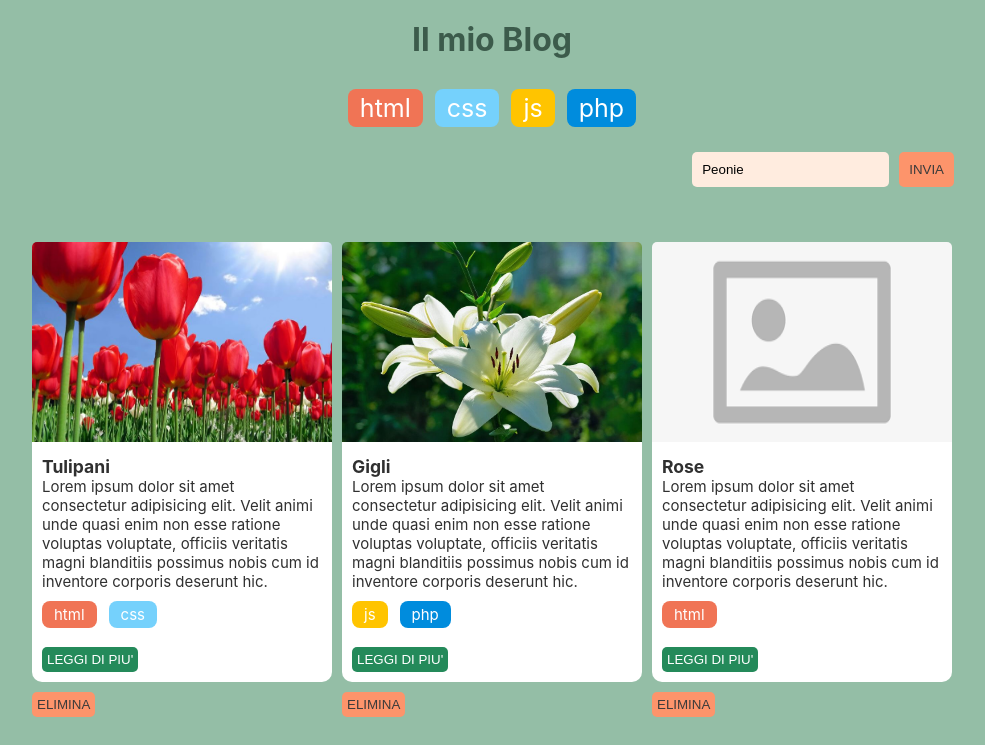
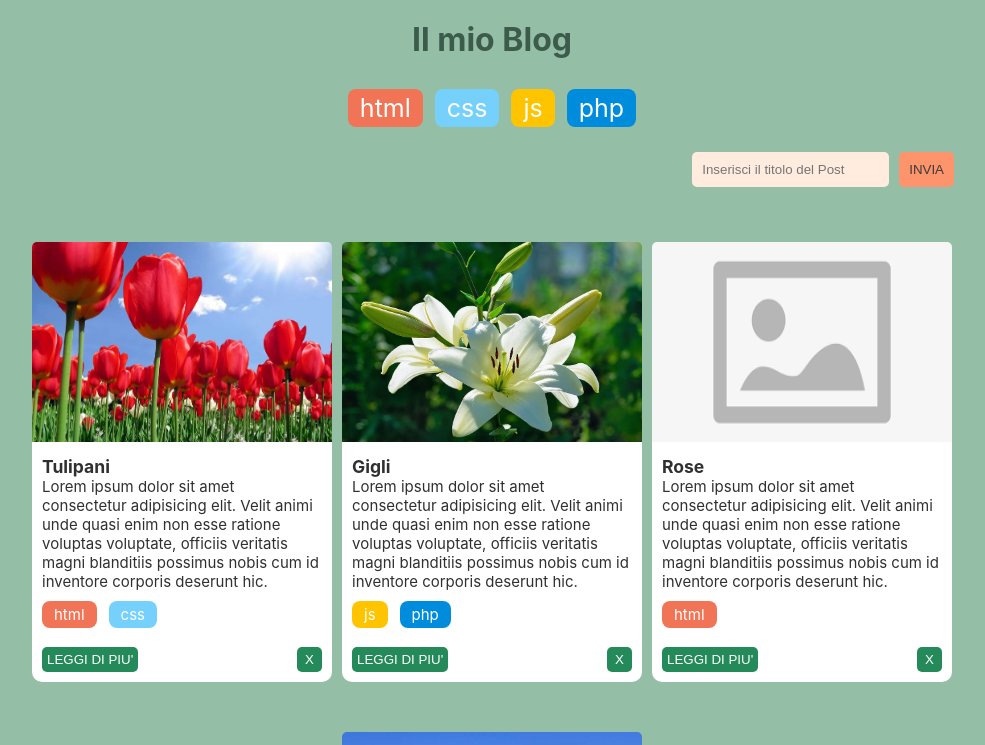
Before and after one commit to AriannaCristiani/react-form, a React (Vite) app: page / in a window 1280 px wide. Shown: the top 745 px of the page, without its empty margins (148-1133 px from the left). Built offline with nearby package versions, Linux system fonts and the light colour scheme.

Commit message:
correzione esercizio, con bottone per eliminare sulla card e correzione del filtro in main

```diff
--- a/src/components/Card/Card.jsx
+++ b/src/components/Card/Card.jsx
@@ -1,12 +1,9 @@
 import style from './Card.module.css'
 import placeHolderSrc from '../../assets/placeholder.png'
-import Tags from '../Tags/Tags';
+import Tags from '../Tags/Tags'
 
-export default function Card({ post = {} }) {
-    //console.log('card props:', props)
-
+export default function Card({ post, onDelete }) {
     const { id, title, image, content, tags, published } = post
-
 
     return (
         <div className={style.card}>
@@ -18,8 +15,16 @@ export default function Card({ post = {} }) {
                 <p>{content}</p>
                 <Tags tags={tags} />
                 <br />
-                <button className="btn">LEGGI DI PIU'</button>
+                <div className={style.btn_inline}>
+                    <button className="btn">LEGGI DI PIU'</button>
+                    <button
+                        onClick={() => onDelete(id)}
+                        className={style.deleteBtn}>
+                        X
+                    </button>
+                </div>
             </div>
+
         </div>
     )
 }
--- a/src/components/Card/Card.module.css
+++ b/src/components/Card/Card.module.css
@@ -23,3 +23,24 @@
 .body {
     margin: 10px;
 }
+
+.btn_inline {
+    display: flex;
+    justify-content: space-between;
+    align-items: center;
+}
+
+.deleteBtn {
+    border: none;
+    background-color: rgb(36, 138, 90);
+    border-radius: 5px;
+    padding: 5px 5px;
+    color: white;
+    cursor: pointer;
+    aspect-ratio: 2.5/ 1;
+    margin-bottom: 10px;
+}
+
+.deleteBtn:hover {
+    background-color: #361c1b;
+}
--- a/src/components/Main/Main.jsx
+++ b/src/components/Main/Main.jsx
@@ -4,11 +4,9 @@ import Tags from '../Tags/Tags.jsx'
 import { useState } from "react"
 
 export default function Main() {
-    const [title, setTitle] = useState('Peonie')
+    const [title, setTitle] = useState('')
     const [newPost, setNewPost] = useState(posts)
-
-    // Ottieni solo i post pubblicati
-    const publishedPosts = newPost.filter((post) => post.published)
+    const [publishedPosts, setPublishedPosts] = useState(posts.filter((post) => post.published))
     const tags = []
 
     function addPost(event) {
@@ -27,16 +25,15 @@ export default function Main() {
             published: true,
         }
 
-        setNewPost(prevPosts => [...prevPosts, addedPost])
+        setPublishedPosts([...publishedPosts, addedPost])
+        setTitle('')
         console.log('stai aggiungendo un nuovo post')
     }
 
-    // Funzione per eliminare un post
-    function deletePost(postId) {
-        setNewPost(prevPosts => prevPosts.filter(post => post.id !== postId))
+    function deletePost(id) {
+        setPublishedPosts(publishedPosts.filter(post => post.id !== id))
     }
 
-    // Estrai i tags dai post
     newPost.forEach(post => {
         const postTags = post.tags
         postTags.forEach((tag) => {
@@ -68,13 +65,7 @@ export default function Main() {
                     <div className="row">
                         {publishedPosts.map((post) => (
                             <div key={post.id} className="col">
-                                <Card post={post} />
-                                <button
-                                    onClick={() => deletePost(post.id)}
-                                    className="deleteBtn"
-                                >
-                                    ELIMINA
-                                </button>
+                                <Card post={post} onDelete={deletePost} />
                             </div>
                         ))}
                     </div>
--- a/src/index.css
+++ b/src/index.css
@@ -64,7 +64,7 @@ img {
 }
 
 .btn:hover {
-  background-color: #1b362c;
+  opacity: 80%;
 }
 
 .error {
@@ -98,16 +98,3 @@ img {
 .formBtn:hover {
   background-color: rgba(116, 57, 57, 0.712);
 }
-
-.deleteBtn {
-  border: none;
-  background-color: rgb(253, 148, 107);
-  border-radius: 5px;
-  padding: 5px 5px;
-  color: rgb(59, 59, 59);
-  cursor: pointer;
-}
-
-.deleteBtn:hover {
-  background-color: rgba(116, 57, 57, 0.616);
-}
```
